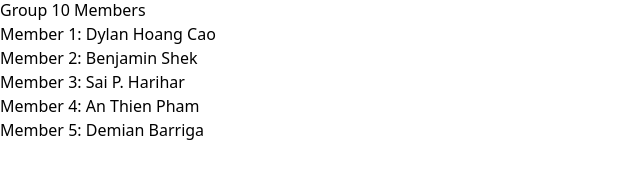
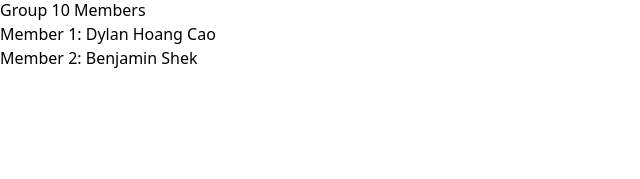
Before and after one commit to caoboyeehaw/cougar-supply-den, a Next.js app: page /GroupMemberList in a window 1280 px wide. Shown: the part 253-432 px from the top of the page, without its empty margins (0-640 px from the left). Built offline with nearby package versions, Linux system fonts and the light colour scheme.

Commit message:
changed contributors

```diff
--- a/src/pages/GroupMemberList.tsx
+++ b/src/pages/GroupMemberList.tsx
@@ -12,9 +12,6 @@ const GroupMemberList: React.FC = () => {
             <ul className="list-disc pl-7 space-y-2 text-gray-700 text-2xl mb-6">
               <li>Member 1: Dylan Hoang Cao</li>
               <li>Member 2: Benjamin Shek</li>
-              <li>Member 3: Sai P. Harihar</li>
-              <li>Member 4: An Thien Pham</li>
-              <li>Member 5: Demian Barriga</li>
             </ul>
           </div>
         </div>
```
Also changed, not shown: src/pages/SignupPage.tsx (+0 -8 lines).
